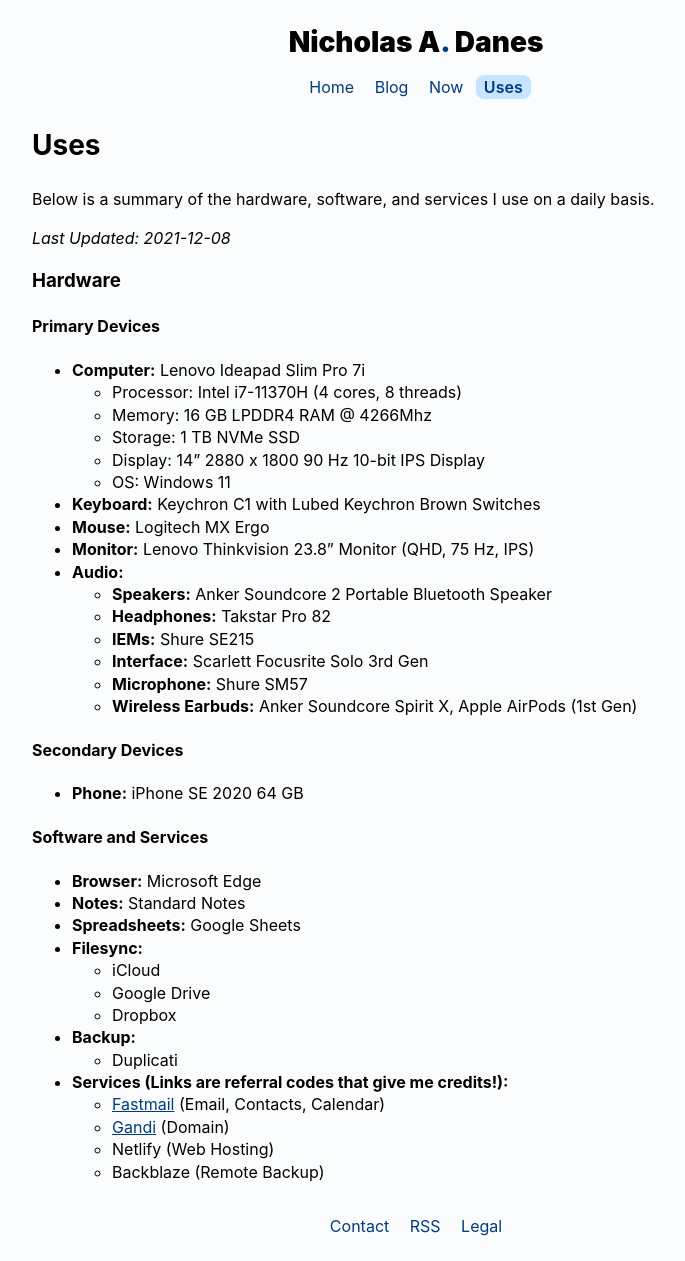
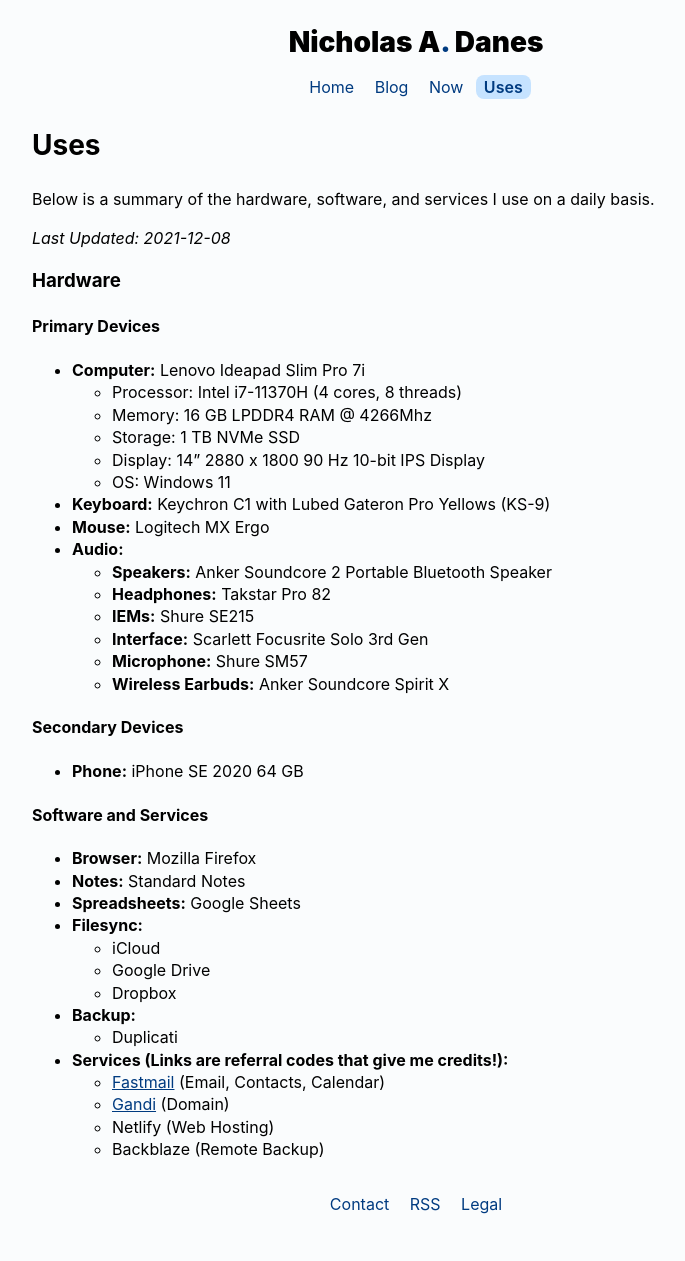
Before and after one commit to danesnick/old_website, a Jekyll site: the page built from uses.markdown, in a window 1280 px wide. Shown: the whole page, without its empty margins (224-909 px from the left). Built offline with Jekyll 4.4.1, drawn with Linux system fonts in a browser that asks for light colours; after the commit the page ends 1239 px from its top, so only the background shows below that.

Commit message:
Updated uses page

```diff
--- a/uses.markdown
+++ b/uses.markdown
@@ -25,16 +25,15 @@
 	+ Display: 14" 2880 x 1800 90 Hz 10-bit IPS Display
 	+ OS: Windows 11
 
-* **Keyboard:** Keychron C1 with Lubed Keychron Brown Switches
+* **Keyboard:** Keychron C1 with Lubed Gateron Pro Yellows (KS-9)
 * **Mouse:** Logitech MX Ergo
-* **Monitor:** Lenovo Thinkvision 23.8" Monitor (QHD, 75 Hz, IPS)
 * **Audio:**
 	+ **Speakers:** Anker Soundcore 2 Portable Bluetooth Speaker
 	+ **Headphones:** Takstar Pro 82
 	+ **IEMs:** Shure SE215
 	+ **Interface:** Scarlett Focusrite Solo 3rd Gen
 	+ **Microphone:** Shure SM57
-	+ **Wireless Earbuds:** Anker Soundcore Spirit X, Apple AirPods (1st Gen)
+	+ **Wireless Earbuds:** Anker Soundcore Spirit X
 
 #### Secondary Devices
 
@@ -42,7 +41,7 @@
 
 #### Software and Services
 
-* **Browser:** Microsoft Edge
+* **Browser:** Mozilla Firefox
 * **Notes:** Standard Notes
 * **Spreadsheets:**  Google Sheets
 * **Filesync:**
```
